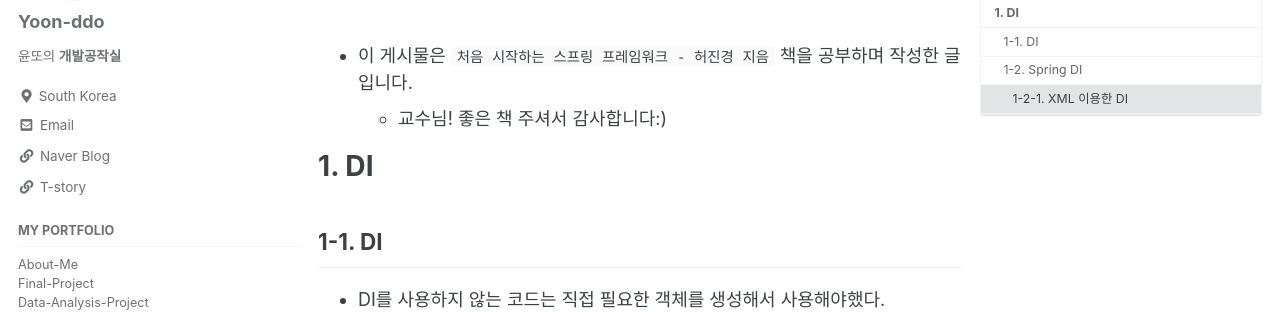
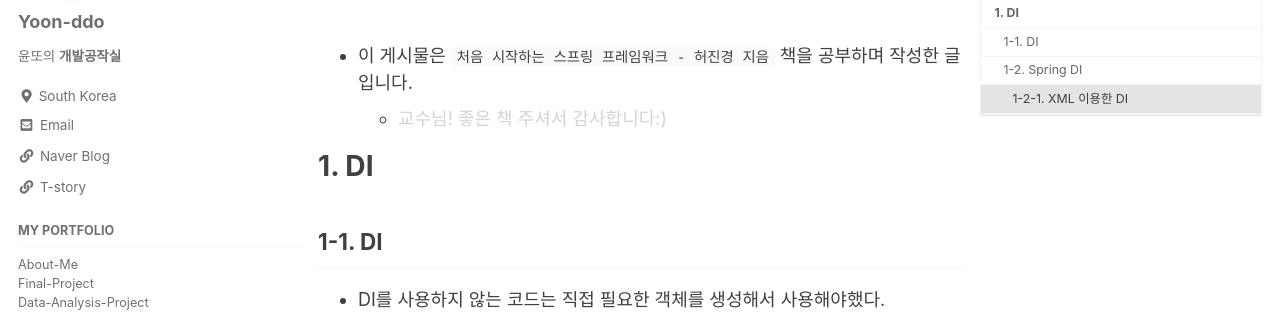
Before and after one commit to Yoon-ddo/Yoon-ddo.github.io, a Jekyll site: the page built from _posts/2021-08-11-Spring06_복습.md, in a window 1280 px wide. Shown: the part 200-512 px from the top of the page. Built offline with Jekyll 4.4.1, drawn with Linux system fonts in a browser that asks for light colours; cached includes are drawn as plain includes.

Commit message:
Update 2021-08-11-Spring06_복습.md

```diff
--- a/_posts/2021-08-11-Spring06_복습.md
+++ b/_posts/2021-08-11-Spring06_복습.md
@@ -12,7 +12,7 @@ tags:
 <br><br>
 
 * 이 게시물은 `처음 시작하는 스프링 프레임워크 - 허진경 지음` 책을 공부하며 작성한 글입니다.
-  - 교수님! 좋은 책 주셔서 감사합니다:)
+  - <span style="color:lightgray">교수님! 좋은 책 주셔서 감사합니다:)</span>
 
 # 1. DI
 ## 1-1. DI
```
